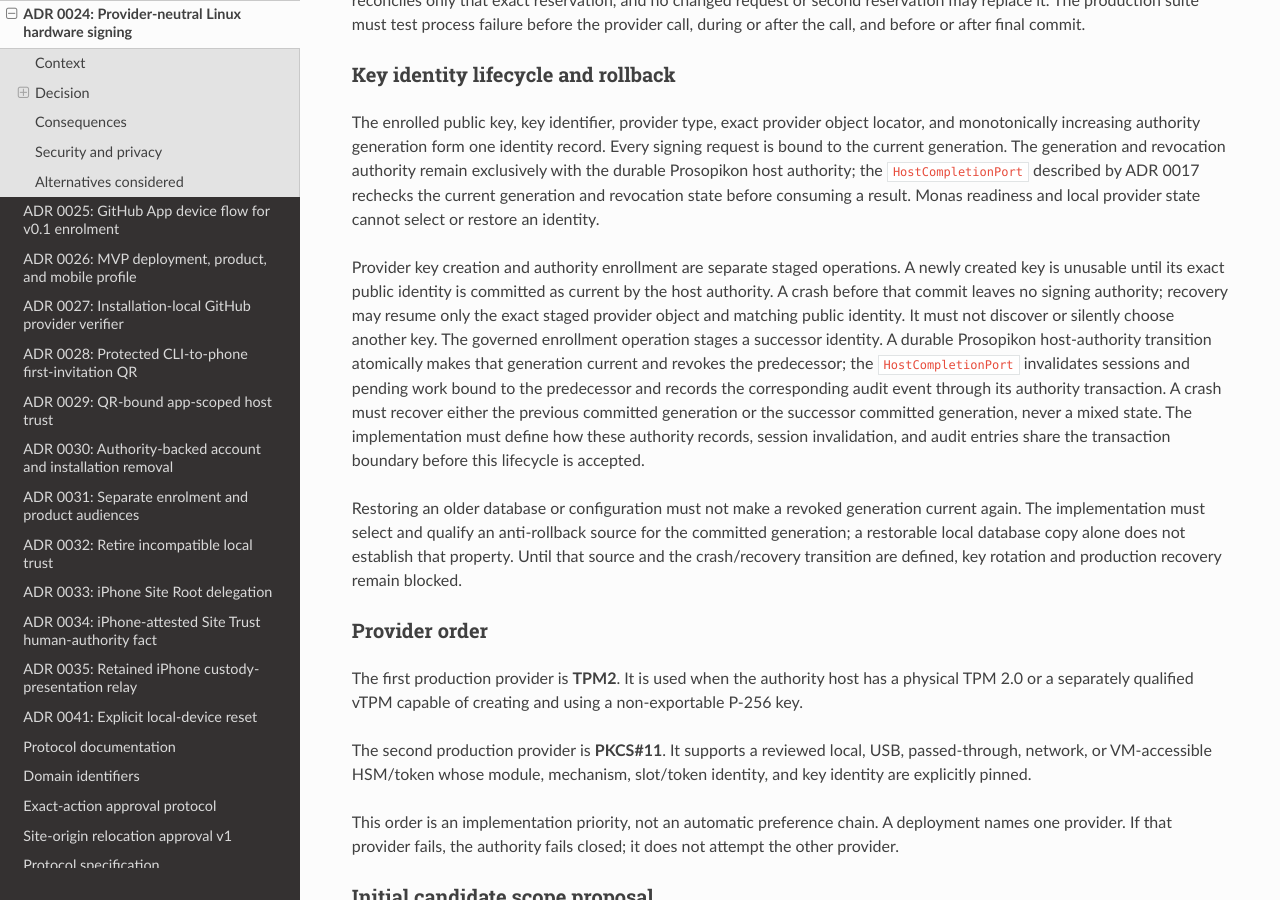
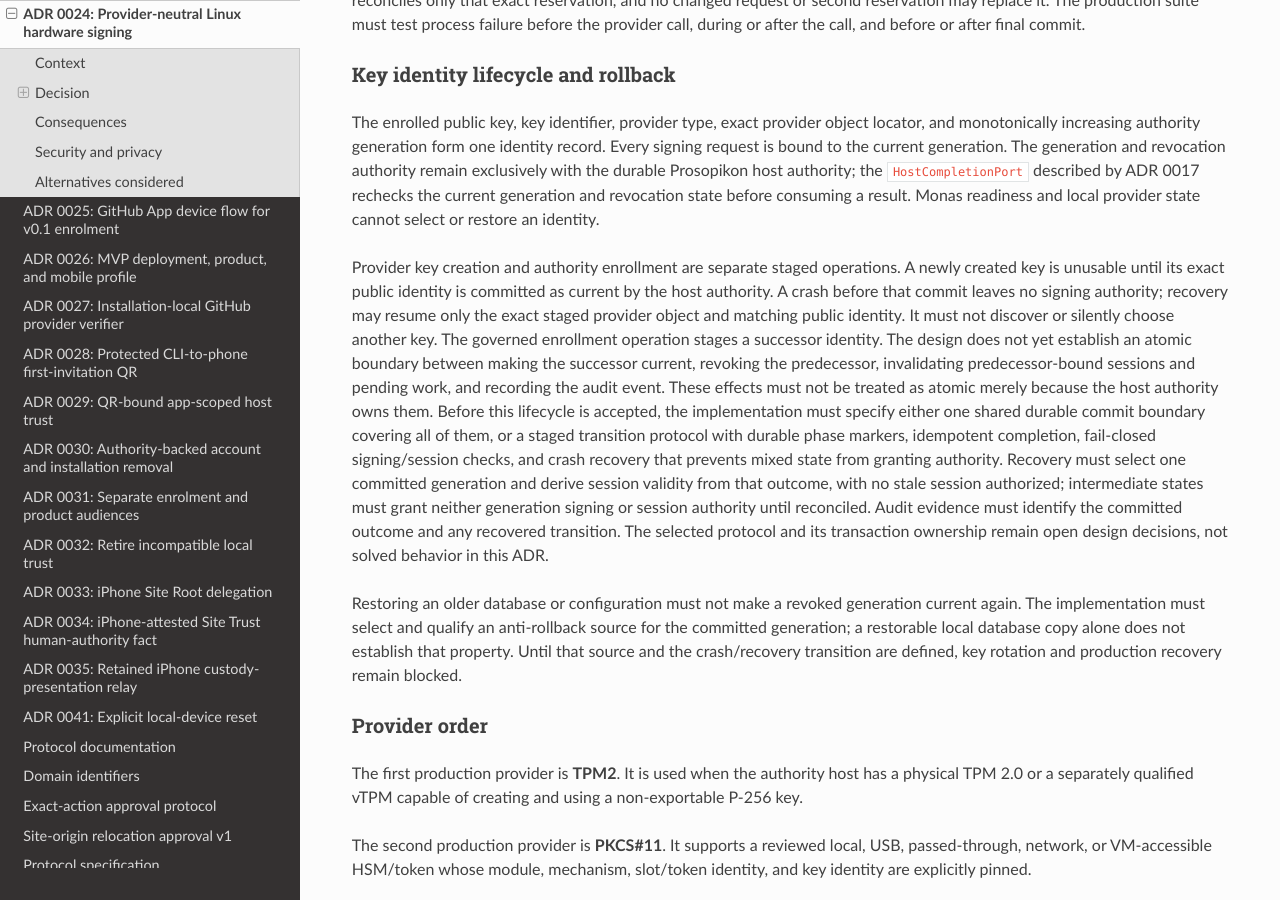
Before and after one commit to sagrudd/pistis, a Sphinx documentation site: the page built from docs/adr/0024-linux-hardware-signing-providers.md, in a window 1280 px wide and 900 px high, scrolled down 1880 px. Built offline with Sphinx 7.4.7 and the Read the Docs theme 3.1.0, drawn with Linux system fonts in a browser that asks for light colours; the version number could not be read and is left out.

Commit message:
docs: clarify generation transition recovery gate

```diff
--- a/docs/adr/0024-linux-hardware-signing-providers.md
+++ b/docs/adr/0024-linux-hardware-signing-providers.md
@@ -113,15 +113,21 @@ A newly created key is unusable until its exact public identity is committed
 as current by the host authority. A crash before that commit leaves no signing
 authority; recovery may resume only the exact staged provider object and
 matching public identity. It must not discover or silently choose another key.
-The governed enrollment operation stages a successor identity. A durable
-Prosopikon host-authority transition atomically makes that generation current
-and revokes the predecessor; the `HostCompletionPort` invalidates sessions
-and pending work bound to the predecessor and records the corresponding audit
-event through its authority transaction. A crash must recover either the
-previous committed generation or the successor committed generation, never a
-mixed state. The implementation must define how these authority records,
-session invalidation, and audit entries share the transaction boundary before
-this lifecycle is accepted.
+The governed enrollment operation stages a successor identity. The design
+does not yet establish an atomic boundary between making the successor current,
+revoking the predecessor, invalidating predecessor-bound sessions and pending
+work, and recording the audit event. These effects must not be treated as
+atomic merely because the host authority owns them. Before this lifecycle is
+accepted, the implementation must specify either one shared durable commit
+boundary covering all of them, or a staged transition protocol with durable
+phase markers, idempotent completion, fail-closed signing/session checks, and
+crash recovery that prevents mixed state from granting authority. Recovery
+must select one committed generation and derive session validity from that
+outcome, with no stale session authorized; intermediate states must grant
+neither generation signing or session authority until reconciled.
+Audit evidence must identify the committed outcome and any recovered
+transition. The selected protocol and its transaction ownership remain open
+design decisions, not solved behavior in this ADR.
 
 Restoring an older database or configuration must not make a revoked
 generation current again. The implementation must select and qualify an
```
